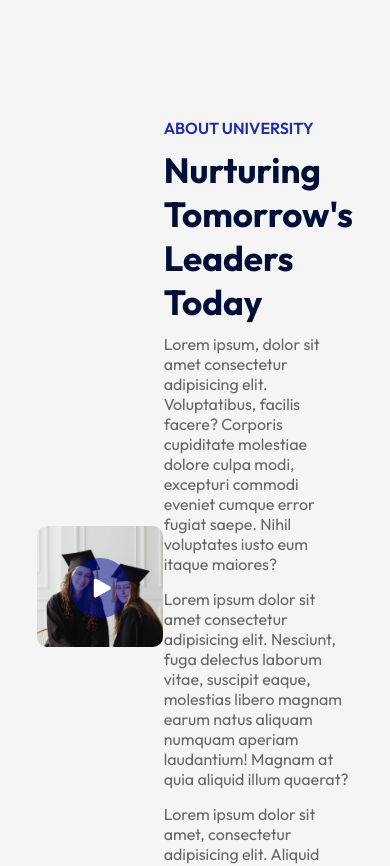
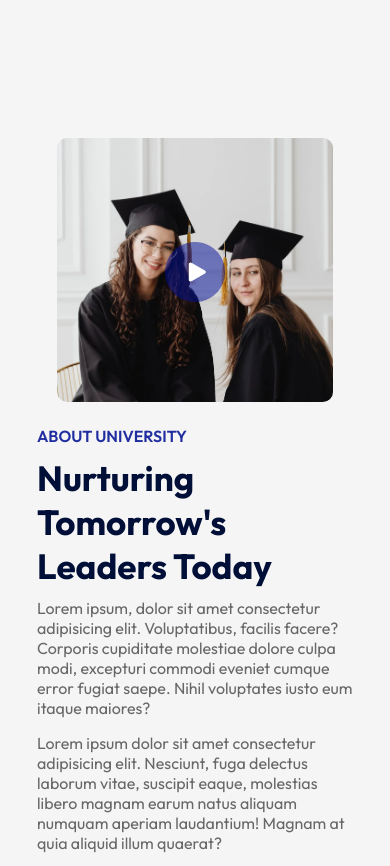
Before and after one commit to Swordigo15/React-University-Web-Project, a React (Vite) app: page / in a window 390 px wide. Shown: the part 1887-2753 px from the top of the page. Built offline with nearby package versions, Linux system fonts and the light colour scheme.

Commit message:
Add About mobile css setting

```diff
--- a/src/Components/About/About.css
+++ b/src/Components/About/About.css
@@ -45,3 +45,20 @@
     color: #676767;
     margin-bottom: 15px;
 }
+
+/* ----- media query ----- */
+
+@media (max-width: 800px){
+    .about{
+        flex-direction: column;
+    }
+
+    .about-left{
+        flex-basis: 100%;
+        margin: 20px;
+    }
+
+    .about-right{
+        flex-basis: 100%;
+    }
+}
```
